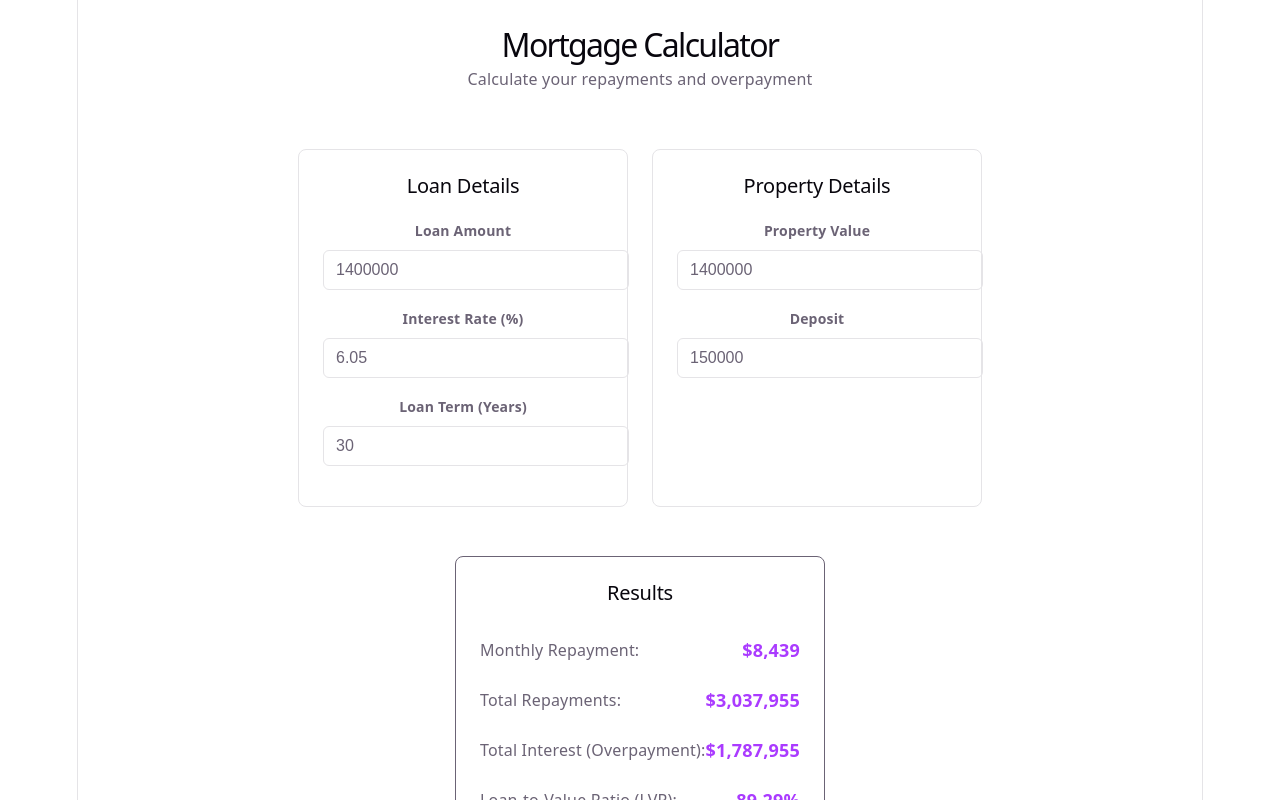
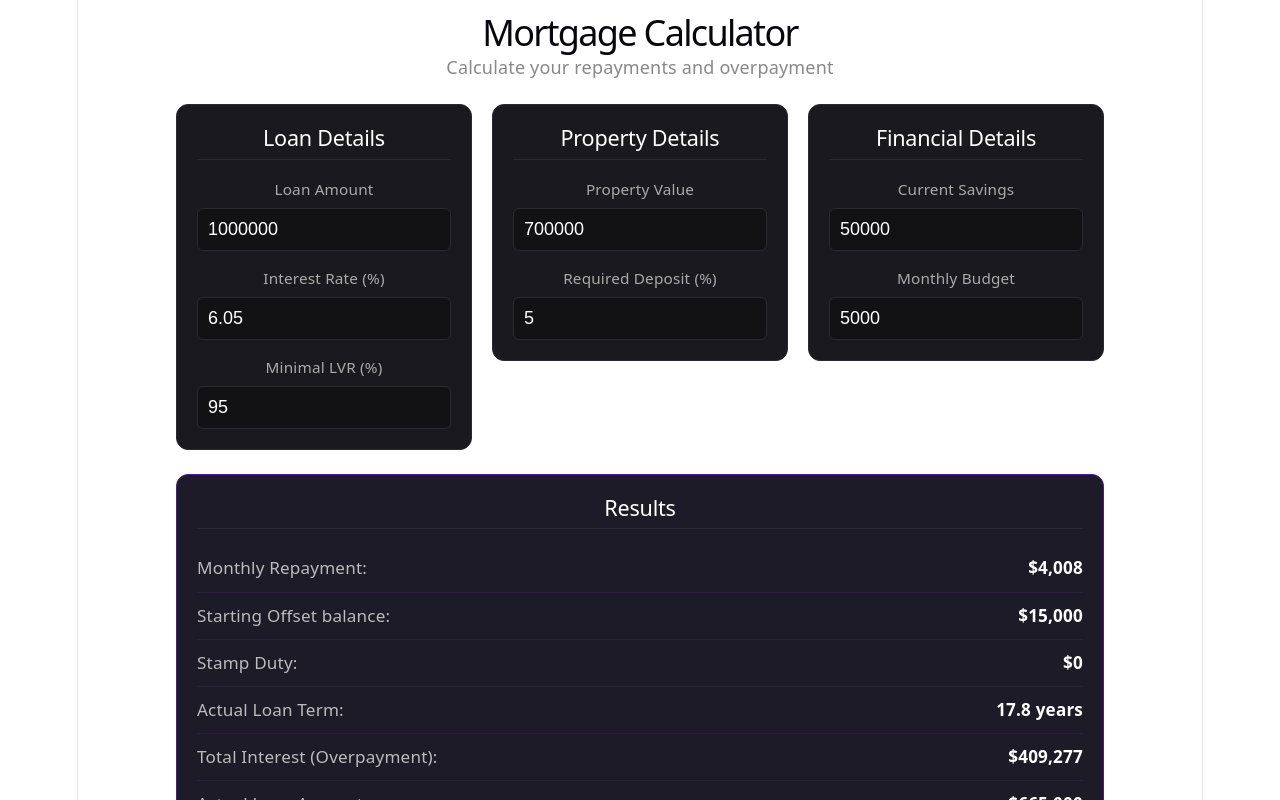
Before and after one commit to Arukim/equity-chaser, a React (Vite) app: page / in a window 1280 px wide. Shown: the top 800 px of the page. Built offline with nearby package versions, Linux system fonts and the light colour scheme.

Commit message:
impl LRV / stampduty / offset

```diff
--- a/src/App.css
+++ b/src/App.css
@@ -1,297 +1,133 @@
-.counter {
-  font-size: 16px;
-  padding: 5px 10px;
-  border-radius: 5px;
-  color: var(--accent);
-  background: var(--accent-bg);
-  border: 2px solid transparent;
-  transition: border-color 0.3s;
-  margin-bottom: 24px;
-
-  &:hover {
-    border-color: var(--accent-border);
-  }
-  &:focus-visible {
-    outline: 2px solid var(--accent);
-    outline-offset: 2px;
-  }
-}
-
-.hero {
-  position: relative;
-
-  .base,
-  .framework,
-  .vite {
-    inset-inline: 0;
+/* Main container setup */
+.container {
+  max-width: 1200px;
   margin: 0 auto;
-  }
-
-  .base {
-    width: 170px;
-    position: relative;
-    z-index: 0;
-  }
-
-  .framework,
-  .vite {
-    position: absolute;
-  }
-
-  .framework {
-    z-index: 1;
-    top: 34px;
-    height: 28px;
-    transform: perspective(2000px) rotateZ(300deg) rotateX(44deg) rotateY(39deg)
-      scale(1.4);
-  }
-
-  .vite {
-    z-index: 0;
-    top: 107px;
-    height: 26px;
-    width: auto;
-    transform: perspective(2000px) rotateZ(300deg) rotateX(40deg) rotateY(39deg)
-      scale(0.8);
-  }
-}
-
-#center {
-  display: flex;
-  flex-direction: column;
-  gap: 25px;
-  place-content: center;
-  place-items: center;
-  flex-grow: 1;
-
-  @media (max-width: 1024px) {
-    padding: 32px 20px 24px;
-    gap: 18px;
-  }
-}
-
-#next-steps {
-  display: flex;
-  border-top: 1px solid var(--border);
-  text-align: left;
-
-  & > div {
-    flex: 1 1 0;
-    padding: 32px;
-    @media (max-width: 1024px) {
-      padding: 24px 20px;
-    }
-  }
-
-  .icon {
-    margin-bottom: 16px;
-    width: 22px;
-    height: 22px;
-  }
-
-  @media (max-width: 1024px) {
-    flex-direction: column;
-    text-align: center;
-  }
-}
-
-#docs {
-  border-right: 1px solid var(--border);
-
-  @media (max-width: 1024px) {
-    border-right: none;
-    border-bottom: 1px solid var(--border);
-  }
-}
-
-#next-steps ul {
-  list-style: none;
-  padding: 0;
-  display: flex;
-  gap: 8px;
-  margin: 32px 0 0;
-
-  .logo {
-    height: 18px;
-  }
-
-  a {
-    color: var(--text-h);
-    font-size: 16px;
-    border-radius: 6px;
-    background: var(--social-bg);
-    display: flex;
-    padding: 6px 12px;
-    align-items: center;
-    gap: 8px;
-    text-decoration: none;
-    transition: box-shadow 0.3s;
-
-    &:hover {
-      box-shadow: var(--shadow);
-    }
-    .button-icon {
-      height: 18px;
-      width: 18px;
-    }
-  }
-
-  @media (max-width: 1024px) {
-    margin-top: 20px;
-    flex-wrap: wrap;
-    justify-content: center;
-
-    li {
-      flex: 1 1 calc(50% - 8px);
-    }
-
-    a {
-      width: 100%;
-      justify-content: center;
+  padding: 20px;
+  font-family: system-ui, -apple-system, sans-serif;
   box-sizing: border-box;
-    }
-  }
-}
-
-#spacer {
-  height: 88px;
-  border-top: 1px solid var(--border);
-  @media (max-width: 1024px) {
-    height: 48px;
-  }
-}
-
-.ticks {
-  position: relative;
-  width: 100%;
-
-  &::before,
-  &::after {
-    content: '';
-    position: absolute;
-    top: -4.5px;
-    border: 5px solid transparent;
-  }
-
-  &::before {
-    left: 0;
-    border-left-color: var(--border);
-  }
-  &::after {
-    right: 0;
-    border-right-color: var(--border);
-  }
-}
-
-/* Mortgage Calculator Styles */
-.container {
-  max-width: 800px;
-  margin: 0 auto;
-  padding: 0 20px;
 }
 
 .hero {
   text-align: center;
-  margin-bottom: 32px;
-
-  h1 {
-    font-size: 32px;
-    margin-bottom: 8px;
-    color: var(--text-h);
+  margin-bottom: 24px;
 }
 
-  p {
-    font-size: 16px;
-    color: var(--text);
-  }
+.hero h1 {
+  margin: 0 0 8px 0;
+  font-size: 2rem;
 }
 
-.inputs-section,
-.results-section {
-  background: var(--card-bg);
-  border: 1px solid var(--border);
-  border-radius: 8px;
-  padding: 24px;
-  margin-bottom: 24px;
+.hero p {
+  margin: 0;
+  color: #888;
+}
 
-  h2 {
-    font-size: 20px;
-    margin-bottom: 20px;
-    color: var(--text-h);
+/* 3-Column Layout: Inputs (Left + Center) | Results (Right) */
+.inputs-row {
+  display: grid;
+  grid-template-columns: 1fr 1fr 1fr;
+  gap: 20px;
+  align-items: start;
 }
+
+/* Individual Card Styling */
+.inputs-section, .results-section {
+  background-color: #1a1a1e;
+  border: 1px solid #2a2a30;
+  border-radius: 12px;
+  padding: 20px;
+  box-sizing: border-box;
+}
+
+/* Keep headers neat */
+.inputs-section h2, .results-section h2 {
+  font-size: 1.2rem;
+  margin: 0 0 16px 0;
+  padding-bottom: 8px;
+  border-bottom: 1px solid #2a2a30;
+  color: #fff;
 }
 
 .inputs-row {
-  display: flex;
-  gap: 24px;
-  flex-wrap: wrap;
-
-  @media (max-width: 1024px) {
-    flex-direction: column;
+  padding-bottom: 24px; /* Extra padding for inputs */
 }
 
-  .inputs-section {
-    flex: 1;
-    min-width: 280px;
-  }
+/* Compact Input Groups */
+.input-group {
+  display: flex;
+  flex-direction: column;
+  gap: 6px;
+  margin-bottom: 14px;
 }
 
-.input-group {
-  margin-bottom: 16px;
-
-  label {
-    display: block;
-    font-size: 14px;
-    font-weight: 600;
-    margin-bottom: 6px;
-    color: var(--text);
+.input-group:last-child {
+  margin-bottom: 0;
 }
 
-  input {
-    width: 100%;
-    padding: 10px 12px;
-    font-size: 16px;
-    border: 1px solid var(--border);
-    border-radius: 6px;
-    background: var(--input-bg);
-    color: var(--text);
-    transition: border-color 0.3s;
-
-    &:hover {
-      border-color: var(--border-hover);
+.input-group label {
+  font-size: 0.85rem;
+  color: #aaa;
 }
 
-    &:focus {
-      outline: none;
-      border-color: var(--accent);
-    }
-  }
+.input-group input {
+  background-color: #121214;
+  border: 1px solid #2a2a30;
+  border-radius: 6px;
+  padding: 10px;
+  color: #fff;
+  font-size: 1rem;
+  width: 100%;
+  box-sizing: border-box;
 }
 
+.input-group input:focus {
+  border-color: #a855f7;
+  outline: none;
+}
+
+/* Results Formatting */
 .results-section {
-  background: var(--result-bg);
-  border-color: var(--result-border);
+  background-color: #1e1b29; /* Slightly different tint for visual separation */
+  border-color: #4c1d95;
+  position: sticky;
+  top: 20px;
 }
 
 .result-item {
   display: flex;
   justify-content: space-between;
   align-items: center;
-  padding: 12px 0;
-  border-bottom: 1px solid var(--result-border);
+  padding: 10px 0;
+  border-bottom: 1px solid #2a1f3d;
+  font-size: 0.95rem;
+}
 
-  &:last-child {
+.result-item:last-child {
   border-bottom: none;
 }
 
-  .label {
-    font-size: 16px;
-    color: var(--text);
+.result-item .label {
+  color: #bbb;
 }
 
-  .value {
-    font-size: 18px;
+.result-item .value {
   font-weight: 600;
-    color: var(--accent);
+  color: #fff;
+}
+
+/* Highlight key metrics like Monthly Repayment or Years Saved */
+.result-item.highlight .value {
+  color: #a855f7;
+  font-size: 1.1rem;
+}
+
+/* Responsive override for smaller screens */
+@media (max-width: 900px) {
+  .inputs-row {
+    grid-template-columns: 1fr;
+  }
+  .results-section {
+    position: static;
+
   }
 }
--- a/src/App.tsx
+++ b/src/App.tsx
@@ -1,18 +1,53 @@
-import { useState, useMemo } from 'react'
+
+import { useState, useEffect, useMemo } from 'react'
+import { calculateNSWStampDuty } from './logic/StampDuty'
 import './App.css'
+
+
+// Custom hook to sync state with localStorage seamlessly
+function useLocalStorage<T>(key: string, defaultValue: T): [T, (value: T) => void] {
+  const [state, setState] = useState<T>(() => {
+    try {
+      const item = window.localStorage.getItem(key);
+      return item ? JSON.parse(item) : defaultValue;
+    } catch (error) {
+      console.error('Error reading localStorage key:', key, error);
+      return defaultValue;
+    }
+  });
+
+  useEffect(() => {
+    try {
+      window.localStorage.setItem(key, JSON.stringify(state));
+    } catch (error) {
+      console.error('Error setting localStorage key:', key, error);
+    }
+  }, [key, state]);
+
+  return [state, setState];
+}
 
 function App() {
   // Loan inputs (approved loan amount)
-  const [approvedLoanAmount, setApprovedLoanAmount] = useState(1400000)
+  const [approvedLoanAmount, setApprovedLoanAmount] = useState(1000000)
   const [loanRate, setLoanRate] = useState(6.05)
+  const [minLvr, setMinLvr] = useState(0.95)
   const [loanTermYears, setLoanTermYears] = useState(30)
 
   // Property inputs
-  const [propertyValue, setPropertyValue] = useState(1400000)
-  const [deposit, setDeposit] = useState(150000)
+  const [propertyValue, setPropertyValue] = useLocalStorage<number>('propertyValue', 700000)
+  const [depositRequired, setDepositRequired] = useState(0.05)
+
+  // savings details
+  const [savings, setSavings] = useLocalStorage<number>('savings', 50000)
+  const [monthlyBudget, setMonthlyBudget] = useLocalStorage<number>('monthlyBudget', 5000)
+
+  const stampDuty = useMemo(() => {
+    return calculateNSWStampDuty(propertyValue, true) // Assuming a first home buyer for now
+  }, [propertyValue])
 
   // Calculate actual loan amount (what you're borrowing based on property and deposit)
-  const actualLoanAmount = propertyValue - deposit
+  const actualLoanAmount = Math.min(propertyValue * minLvr, propertyValue - propertyValue * depositRequired);
 
   // Currency formatter for AUD
   const formatCurrency = (amount: number) => {
@@ -24,9 +59,19 @@ function App() {
     }).format(amount)
   }
 
+  // Calculate LVR using approved loan amount
+  const lvr = useMemo(() => {
+    return (actualLoanAmount / propertyValue) * 100
+  }, [actualLoanAmount, propertyValue])
+
+  const offsetBalance = useMemo(() => {
+    return savings - (propertyValue - actualLoanAmount) - stampDuty
+  }, [savings, propertyValue, actualLoanAmount, stampDuty])
+
+
   // Calculate monthly repayment
   const monthlyRepayment = useMemo(() => {
-    const principal = approvedLoanAmount
+    const principal = actualLoanAmount
     const annualRate = loanRate
     const monthlyRate = annualRate / 100 / 12
     const totalPayments = loanTermYears * 12
@@ -39,19 +84,57 @@ function App() {
       (principal * monthlyRate * Math.pow(1 + monthlyRate, totalPayments)) /
       (Math.pow(1 + monthlyRate, totalPayments) - 1)
     )
-  }, [approvedLoanAmount, loanRate, loanTermYears])
+  }, [actualLoanAmount, loanRate, loanTermYears])
 
-  // Calculate total repayments and overpayment
+  // Calculate TRUE total repayments and overpayment with dynamic Offset
   const repaymentSummary = useMemo(() => {
-    const totalPayments = monthlyRepayment * loanTermYears * 12
-    const totalInterest = totalPayments - actualLoanAmount
-    return { totalPayments, totalInterest }
-  }, [monthlyRepayment, loanTermYears, actualLoanAmount])
+    if (actualLoanAmount <= 0 || monthlyRepayment <= 0) {
+      return { totalPayments: 0, totalInterest: 0, monthsTaken: 0, finalOffset: offsetBalance }
+    }
 
-  // Calculate LVR using approved loan amount
-  const lvr = useMemo(() => {
-    return (actualLoanAmount / propertyValue) * 100
-  }, [actualLoanAmount, propertyValue])
+    let currentLoan = actualLoanAmount
+    let currentOffset = offsetBalance
+    const monthlyRate = loanRate / 100 / 12
+    let totalInterestPaid = 0
+    let monthsTaken = 0
+    const maxMonths = loanTermYears * 12
+
+    // The amount left over from your budget after the mandatory bank repayment
+    const monthlyOffsetContribution = monthlyBudget - monthlyRepayment
+
+    while (currentLoan > 0 && monthsTaken < maxMonths) {
+      monthsTaken++
+
+      // If the offset can fully cover the remaining loan, pay it off immediately
+      if (currentOffset >= currentLoan) {
+        currentOffset -= currentLoan
+        currentLoan = 0
+        break // Stop the clock, loan is closed
+      }
+
+      // 1. Bank charges interest only on the difference (balance cannot be negative)
+      const effectiveBalance = Math.max(0, currentLoan - Math.max(0, currentOffset))
+      const interestThisMonth = effectiveBalance * monthlyRate
+
+      totalInterestPaid += interestThisMonth
+
+      // 2. Pay down principal (bank takes its fixed monthly repayment)
+      const principalPaid = Math.min(monthlyRepayment - interestThisMonth, currentLoan)
+      currentLoan -= principalPaid
+
+      // 3. Update offset balance with your leftover budget
+      currentOffset += monthlyOffsetContribution
+    }
+
+    return {
+      totalPayments: actualLoanAmount + totalInterestPaid,
+      totalInterest: totalInterestPaid,
+      monthsTaken,
+      finalOffset: currentOffset // Money left in your pocket after paying off the loan
+    }
+  }, [actualLoanAmount, offsetBalance, loanRate, loanTermYears, monthlyRepayment, monthlyBudget])
+
+
 
   return (
     <div className="container">
@@ -88,6 +171,21 @@ function App() {
               />
             </div>
 
+          <div className="input-group">
+            <label htmlFor="min-lvr">Minimal LVR (%)</label>
+            <input
+              id="min-lvr"
+              type="number"
+              // Convert 0.95 to 95 for display
+              value={minLvr * 100}
+              // Convert 95 back to 0.95 for state
+              onChange={(e) => setMinLvr(Number(e.target.value) / 100)}
+              placeholder="Enter minimal LVR rate"
+              // Step is 1% now, so users can change it by whole percent steps easily
+              step="1"
+            />
+          </div>
+{/*
             <div className="input-group">
               <label htmlFor="loan-term">Loan Term (Years)</label>
               <input
@@ -97,7 +195,7 @@ function App() {
                 onChange={(e) => setLoanTermYears(Number(e.target.value))}
                 placeholder="Enter loan term"
               />
-            </div>
+            </div> */}
           </div>
 
           {/* Property Details Section */}
@@ -115,13 +213,37 @@ function App() {
             </div>
 
             <div className="input-group">
-              <label htmlFor="deposit">Deposit</label>
+              <label htmlFor="required-deposit">Required Deposit (%)</label>
               <input
-                id="deposit"
+                id="required-deposit"
                 type="number"
-                value={deposit}
-                onChange={(e) => setDeposit(Number(e.target.value))}
-                placeholder="Enter deposit amount"
+                value={depositRequired * 100}
+                onChange={(e) => setDepositRequired(Number(e.target.value) / 100)}
+                placeholder="Enter required deposit percentage"
+              />
+            </div>
+          </div>
+            {/* Financial Details Section */}
+          <div className="inputs-section">
+            <h2>Financial Details</h2>
+            <div className="input-group">
+              <label htmlFor="savings">Current Savings</label>
+              <input
+                id="savings"
+                type="number"
+                value={savings}
+                onChange={(e) => setSavings(Number(e.target.value))}
+                placeholder="Enter current savings"
+              />
+            </div>
+            <div className="input-group">
+              <label htmlFor="monthly-budget">Monthly Budget</label>
+              <input
+                id="monthly-budget"
+                type="number"
+                value={monthlyBudget}
+                onChange={(e) => setMonthlyBudget(Number(e.target.value))}
+                placeholder="Enter monthly budget"
               />
             </div>
           </div>
@@ -135,22 +257,35 @@ function App() {
             <span className="value">{formatCurrency(monthlyRepayment)}</span>
           </div>
           <div className="result-item">
-            <span className="label">Total Repayments:</span>
-            <span className="value">{formatCurrency(repaymentSummary.totalPayments)}</span>
+            <span className="label">Starting Offset balance:</span>
+            <span className="value">{formatCurrency(offsetBalance)}</span>
+          </div>
+          <div className="result-item">
+            <span className="label">Stamp Duty:</span>
+            <span className="value">{formatCurrency(stampDuty)}</span>
+          </div>
+          <div className="result-item">
+            <span className="label">Actual Loan Term:</span>
+            <span className="value">{(repaymentSummary.monthsTaken / 12).toFixed(1)} years</span>
           </div>
           <div className="result-item">
             <span className="label">Total Interest (Overpayment):</span>
             <span className="value">{formatCurrency(repaymentSummary.totalInterest)}</span>
           </div>
           <div className="result-item">
+            <span className="label">Actual Loan Amount:</span>
+            <span className="value">{formatCurrency(actualLoanAmount)}</span>
+          </div>
+          <div className="result-item">
+            <span className="label">Total Repayments:</span>
+            <span className="value">{formatCurrency(repaymentSummary.totalPayments)}</span>
+          </div>
+          <div className="result-item">
             <span className="label">Loan-to-Value Ratio (LVR):</span>
             <span className="value">{lvr.toFixed(2)}%</span>
           </div>
-          <div className="result-item">
-            <span className="label">Equity Available:</span>
-            <span className="value">{formatCurrency(propertyValue - actualLoanAmount)}</span>
-          </div>
         </div>
+
       </section>
 
       <div className="ticks"></div>
--- /dev/null
+++ b/src/logic/StampDuty.ts
@@ -0,0 +1,43 @@
+/**
+ * Calculates NSW Transfer (Stamp) Duty for residential property.
+ * Automatically applies First Home Buyers Assistance Scheme (FHBAS) if eligible.
+ * Rates based on 2025-2026 Revenue NSW indexed brackets.
+ * * @param propertyValue - Purchase price of the property
+ * @param isFirstHomeBuyer - Toggle from the UI
+ * @returns The calculated stamp duty amount in AUD
+ */
+export function calculateNSWStampDuty(propertyValue: number, isFirstHomeBuyer: boolean = false): number {
+  if (propertyValue <= 0) return 0;
+
+  const roundToNext100 = (amount: number) => Math.ceil(amount / 100) * 100;
+
+  // Inner helper: Base NSW scale (indexed for 25-26 FY)
+  const getStandardDuty = (val: number): number => {
+    if (val <= 17000) return Math.ceil(val / 100) * 1.25;
+    if (val <= 37000) return 212 + (roundToNext100(val - 17000) / 100) * 1.50;
+    if (val <= 99000) return 512 + (roundToNext100(val - 37000) / 100) * 1.75;
+    if (val <= 372000) return 1597 + (roundToNext100(val - 99000) / 100) * 3.50;
+    if (val <= 1240000) return 11152 + (roundToNext100(val - 372000) / 100) * 4.50;
+    if (val <= 3721000) return 50212 + (roundToNext100(val - 1240000) / 100) * 5.50;
+
+    // Premium Property
+    return 186667 + (roundToNext100(val - 3721000) / 100) * 7.00;
+  };
+
+  const standardDuty = getStandardDuty(propertyValue);
+
+  // First Home Buyers logic
+  if (isFirstHomeBuyer && propertyValue <= 1000000) {
+    if (propertyValue <= 800000) {
+      return 0; // Full exemption
+    }
+
+    // Concessional rate: Linear proportion from $800k to $1M.
+    const dutyAtOneMillion = getStandardDuty(1000000);
+    const concessionProportion = (propertyValue - 800000) / 200000;
+
+    return dutyAtOneMillion * concessionProportion;
+  }
+
+  return standardDuty;
+}
```
Lines whose indentation alone changed are shown as unchanged.
